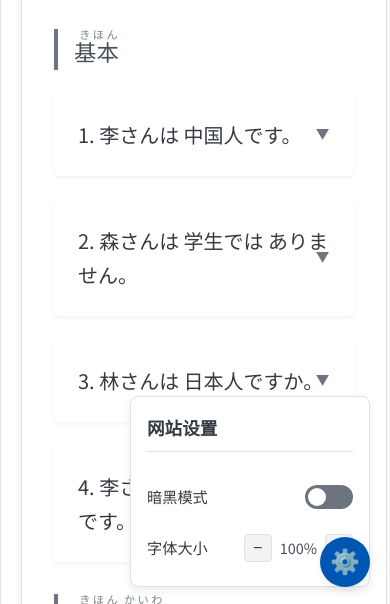
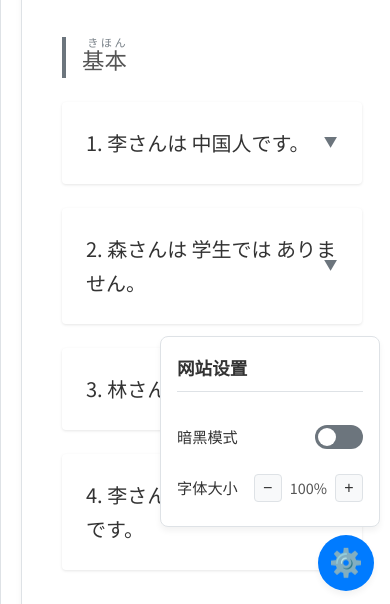
Before and after one commit to simalian01/japanstudy, a website: page lessons/lesson1.html in a window 390 px wide. Both pictures are taken after a click on the button "⚙️". Shown: the part 237-841 px from the top of the page. Drawn offline with Linux system fonts and the light colour scheme.

Commit message:
优化UI: 修复设置面板遮挡问题、优化课程列表排列和改进移动端交互

```diff
--- a/assets/css/style.css
+++ b/assets/css/style.css
@@ -9,11 +9,12 @@
     --font-size-base: 16px; /* 基础字体大小 - 新增 */
 
     /* 颜色 */
-    --color-primary: #0056b3;       /* 主蓝色 */
-    --color-primary-dark: #004085;
-    --color-primary-light: #eef2f7; /* 浅蓝悬停色 */
-    --color-secondary: #6c757d;    /* 灰色 */
-    --color-accent: #17a2b8;      /* 青色强调 */
+    --color-primary: #007bff;
+    --color-primary-dark: #0056b3;
+    --color-primary-light: #e6f2ff;
+    --color-secondary: #6c757d;
+    --color-secondary-light: #f8f9fa;
+    --color-accent: #17a2b8;
     --color-success: #28a745;     /* 绿色 */
     --color-warning: #ffc107;
     --color-danger: #dc3545;
@@ -21,73 +22,76 @@
     --color-info: #17a2b8;
 
     /* 文本颜色 */
-    --text-color: #343a40;
-    --text-color-light: #495057;
+    --text-color: #333333;
+    --text-color-light: #555555;
     --text-color-muted: #6c757d;
     --text-on-primary: #ffffff;
-    --text-ruby: #007bff;           /* Ruby 字符颜色 */
+    --text-ruby: #777777; /* 假名注音颜色 */
     --text-disabled: #999;        /* 禁用链接颜色 */
 
     /* 背景颜色 */
-    --bg-color: #f8f9fa;           /* 页面浅背景 */
-    --bg-card: #ffffff;            /* 卡片/内容块背景 */
-    --bg-alt: #f1f3f5;           /* 交替背景 (注释, 细节) */
-    --bg-code: #e2e3e5;             /* 代码块背景 */
+    --bg-main: #ffffff;
+    --bg-card: #ffffff;
+    --bg-alt: #f8f9fa;
+    --bg-code: #f5f5f5;
     --bg-modal-overlay: rgba(0,0,0,0.7); /* 模态框遮罩 */
     --bg-header: #ffffff;          /* 站点页眉背景 */
 
     /* 边框和圆角 */
     --border-color: #dee2e6;
-    --border-color-dashed: #ced4da;
+    --border-color-dashed: #adb5bd;
     --border-radius: 8px;
     --border-radius-sm: 4px;
 
     /* 阴影 */
-    --shadow-sm: 0 2px 4px rgba(0,0,0,0.05);
-    --shadow-md: 0 4px 8px rgba(0,0,0,0.07);
-    --shadow-lg: 0 6px 12px rgba(0,0,0,0.1);
+    --shadow-sm: 0 1px 3px rgba(0,0,0,0.1);
+    --shadow-md: 0 4px 6px rgba(0,0,0,0.05);
+    --shadow-lg: 0 10px 15px rgba(0,0,0,0.1);
 
     /* 间距 */
-    --spacing-xs: 4px;
-    --spacing-sm: 8px;
-    --spacing-md: 16px;
-    --spacing-lg: 24px;
-    --spacing-xl: 32px;
+    --spacing-xs: 0.25rem;
+    --spacing-sm: 0.5rem;
+    --spacing-md: 1rem;
+    --spacing-lg: 1.5rem;
+    --spacing-xl: 2.5rem;
 
     /* 过渡效果 */
-    --transition-speed: 0.25s;
+    --transition-speed: 0.3s;
+    --transition-timing: ease;
 }
 
 /* 暗黑模式变量 - 新增 */
 [data-theme="dark"] {
     /* 颜色 */
-    --color-primary: #4dabf7;
-    --color-primary-dark: #3793dd;
-    --color-primary-light: #1e2a38;
+    --color-primary: #3b91ff; /* 更亮的蓝色 */
+    --color-primary-dark: #1a7eff;
+    --color-primary-light: #194273; /* 更深色的背景 */
+    --color-secondary: #7a8999;
+    --color-accent: #25c2d8;
 
     /* 文本颜色 */
-    --text-color: #e9ecef;
-    --text-color-light: #ced4da;
-    --text-color-muted: #adb5bd;
-    --text-ruby: #4dabf7;
+    --text-color: #e1e1e1;
+    --text-color-light: #c9c9c9;
+    --text-color-muted: #ababab;
+    --text-ruby: #b0b0b0;
     --text-disabled: #6c757d;
 
     /* 背景颜色 */
-    --bg-color: #121212;
+    --bg-main: #121212;
     --bg-card: #1e1e1e;
-    --bg-alt: #2a2a2a;
-    --bg-code: #2d3748;
+    --bg-alt: #252525;
+    --bg-code: #2d2d2d;
     --bg-modal-overlay: rgba(0,0,0,0.8);
     --bg-header: #1e1e1e;
 
     /* 边框颜色 */
-    --border-color: #343a40;
-    --border-color-dashed: #495057;
+    --border-color: #333333;
+    --border-color-dashed: #444444;
 
     /* 阴影 */
-    --shadow-sm: 0 2px 4px rgba(0,0,0,0.2);
-    --shadow-md: 0 4px 8px rgba(0,0,0,0.3);
-    --shadow-lg: 0 6px 12px rgba(0,0,0,0.4);
+    --shadow-sm: 0 1px 3px rgba(0,0,0,0.4);
+    --shadow-md: 0 4px 6px rgba(0,0,0,0.3);
+    --shadow-lg: 0 10px 15px rgba(0,0,0,0.4);
 }
 
 /* 字体大小类 - 新增 */
@@ -106,7 +110,7 @@ body {
     line-height: 1.7; /* 稍增加行高 */
     margin: 0;
     padding: 0;
-    background-color: var(--bg-color);
+    background-color: var(--bg-main);
     color: var(--text-color);
     display: flex; /* 用于页脚固定 */
     flex-direction: column; /* 用于页脚固定 */
@@ -648,7 +652,8 @@ h1.page-title {
     border-radius: var(--border-radius);
     box-shadow: var(--shadow-md);
     padding: var(--spacing-xl);
-    margin-top: var(--spacing-lg); /* 与上方标题的间距 */
+    margin-top: var(--spacing-lg);
+    border: 1px solid var(--border-color);
 }
 #lessons-list-container h2 { /* "课程列表" 标题 */
     margin-top: 0;
@@ -663,12 +668,13 @@ h1.page-title {
 #lessons-list {
     list-style: none;
     padding: 0;
-    column-count: 2; /* 默认两列 */
-    column-gap: var(--spacing-lg);
+    display: grid;
+    grid-template-columns: repeat(2, 1fr); /* 默认两列 */
+    gap: var(--spacing-md);
+    width: 100%;
 }
 #lessons-list li {
-    margin-bottom: var(--spacing-md);
-    break-inside: avoid-column; /* 避免列表项在列中间断开 */
+    margin-bottom: 0; /* 移除旧的底部间距 */
 }
 #lessons-list a {
     text-decoration: none;
@@ -676,11 +682,13 @@ h1.page-title {
     font-size: 1.1em;
     transition: all var(--transition-speed);
     display: block;
-    padding: var(--spacing-sm) var(--spacing-md);
+    padding: var(--spacing-md) var(--spacing-md);
     border-radius: var(--border-radius-sm);
     background-color: var(--bg-alt);
     border: 1px solid var(--border-color);
     font-weight: 500;
+    height: 100%;
+    box-shadow: var(--shadow-sm);
 }
 #lessons-list a:hover {
     color: var(--text-on-primary);
@@ -688,10 +696,12 @@ h1.page-title {
     border-color: var(--color-primary-dark);
     text-decoration: none;
     transform: translateY(-2px);
-    box-shadow: var(--shadow-sm);
+    box-shadow: var(--shadow-md);
 }
 @media (max-width: 700px) { /* 响应式调整：小屏幕单列显示 */
-    #lessons-list { column-count: 1; }
+    #lessons-list {
+        grid-template-columns: 1fr; /* 单列 */
+    }
     .site-header-content { justify-content: center; } /* 导航居中 */
     .main-nav ul { flex-direction: column; align-items: center; margin-top: var(--spacing-sm); } /* 垂直导航 */
 }
@@ -738,7 +748,7 @@ html.modal-open {
 /* 设置面板样式 - 新增 */
 .settings-panel {
     position: fixed;
-    bottom: 20px;
+    bottom: 80px; /* 调整位置，避免遮挡字体大小控件 */
     right: 20px;
     background-color: var(--bg-card);
     border: 1px solid var(--border-color);
@@ -748,16 +758,27 @@ html.modal-open {
     z-index: 1000;
     width: 240px;
     transition: transform var(--transition-speed), opacity var(--transition-speed);
-    transform: translateY(100%);
+    transform: translateY(20px); /* 改为水平方向的位移 */
     opacity: 0;
     display: flex;
     flex-direction: column;
     gap: var(--spacing-md);
+    pointer-events: none; /* 默认不接收点击事件 */
 }
 
 .settings-panel.visible {
     transform: translateY(0);
     opacity: 1;
+    pointer-events: all; /* 可见时接收点击事件 */
+}
+
+/* 移动端适配 */
+@media (max-width: 768px) {
+    .settings-panel {
+        bottom: 80px;
+        right: 10px;
+        width: 220px;
+    }
 }
 
 .settings-toggle {
@@ -777,7 +798,7 @@ html.modal-open {
     display: flex;
     align-items: center;
     justify-content: center;
-    transition: background-color var(--transition-speed);
+    transition: background-color 0.2s, transform 0.1s;
     padding: 0;
     touch-action: manipulation;
     -webkit-tap-highlight-color: transparent;
@@ -787,9 +808,20 @@ html.modal-open {
     background-color: var(--color-primary-dark);
 }
 
-.settings-toggle:active {
-    transform: scale(0.95);
-    box-shadow: var(--shadow-sm);
+/* 移动端调整 */
+@media (max-width: 768px) {
+    .settings-toggle {
+        width: 56px;
+        height: 56px;
+        bottom: 16px;
+        right: 16px;
+        font-size: 1.7rem;
+    }
+
+    /* 添加触摸反馈 */
+    .settings-toggle:active {
+        transform: scale(0.95);
+    }
 }
 
 .settings-heading {
--- a/assets/js/settings.js
+++ b/assets/js/settings.js
@@ -30,17 +30,52 @@ function initSettingsPanel() {
     const increaseFontBtn = document.getElementById('increase-font');
     const fontSizeValue = document.getElementById('font-size-value');
 
-    // 改进设置面板按钮响应
+    // 检测是否为移动设备
+    const isMobile = /Android|webOS|iPhone|iPad|iPod|BlackBerry|IEMobile|Opera Mini/i.test(navigator.userAgent);
+
+    // 清除可能存在的事件监听器
     if (settingsToggle) {
-        // 移除可能存在的旧事件监听器
-        settingsToggle.removeEventListener('click', toggleSettingsPanel);
-        settingsToggle.removeEventListener('mousedown', toggleSettingsPanel);
-        settingsToggle.removeEventListener('touchstart', toggleSettingsPanel);
+        const oldToggle = settingsToggle.cloneNode(true);
+        settingsToggle.parentNode.replaceChild(oldToggle, settingsToggle);
+        settingsToggle = oldToggle;
+    }
 
-        // 使用mousedown事件提高响应速度
-        settingsToggle.addEventListener('mousedown', toggleSettingsPanel);
-        // 对于触摸设备，添加触摸事件
-        settingsToggle.addEventListener('touchstart', toggleSettingsPanel, {passive: true});
+    // 根据设备类型添加不同的事件监听
+    if (settingsToggle) {
+        if (isMobile) {
+            // 移动设备: 使用点击事件和更长的触摸时间
+            let touchTimer;
+            let touchStarted = false;
+
+            // 触摸开始
+            settingsToggle.addEventListener('touchstart', function(e) {
+                touchStarted = true;
+                touchTimer = setTimeout(function() {
+                    // 长按打开设置面板
+                    toggleSettingsPanel(e);
+                    touchStarted = false;
+                }, 300); // 300ms长按时间
+            }, {passive: true});
+
+            // 触摸结束
+            settingsToggle.addEventListener('touchend', function() {
+                if (touchTimer) {
+                    clearTimeout(touchTimer);
+                }
+                touchStarted = false;
+            }, {passive: true});
+
+            // 普通点击 - 移动设备也支持点击，但防止闪烁
+            settingsToggle.addEventListener('click', function(e) {
+                if (!touchStarted) { // 如果不是从触摸开始的，允许点击打开
+                    toggleSettingsPanel(e);
+                }
+                e.preventDefault();
+            });
+        } else {
+            // 桌面设备: 使用点击事件
+            settingsToggle.addEventListener('click', toggleSettingsPanel);
+        }
     }
 
     // 点击面板外部区域关闭面板，使用捕获阶段
```
